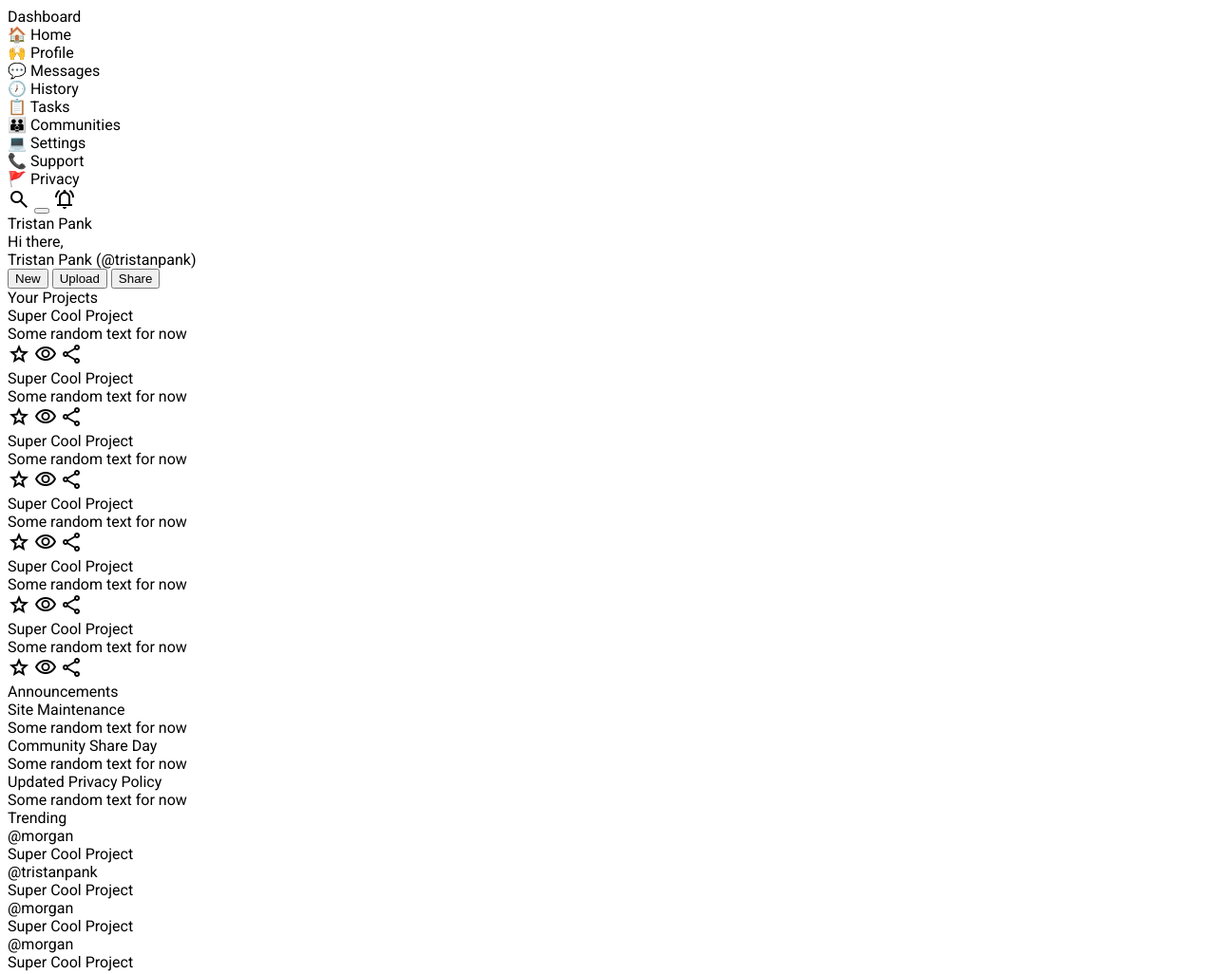
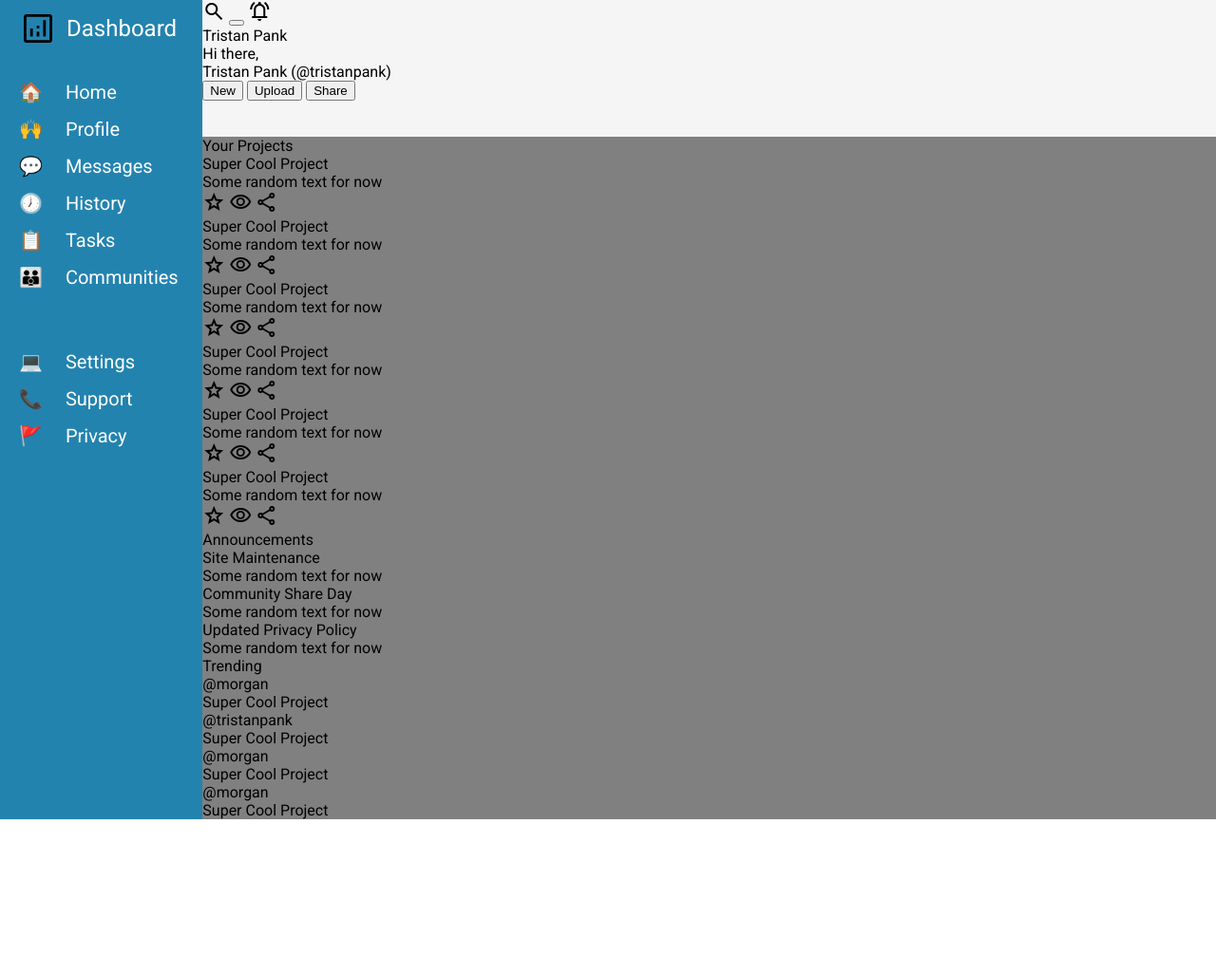
Before and after one commit to tristanpank/admin-dashboard, a plain HTML site: page index.html in a window 1280 px wide. Shown: the whole page at 95% size. After the commit the page ends 863 px from the top, so only its background shows below. Drawn offline with nearby package versions, Linux system fonts and the light colour scheme.

Commit message:
CSS For Dashboard Column

```diff
--- a/index.html
+++ b/index.html
@@ -15,8 +15,8 @@
     <div class="page">
         <div class="dashboard-column">
             <div class="dashboard-heading">
-                <div id="dheading-icon"></div>
-                <div id="dheading-text">Dashboard</div>
+                <span class="material-symbols-outlined" id="dashboard-logo">analytics</span>
+                <span class="icon-text" id="dheading-text">Dashboard</span>
             </div>
             <div class="dashboard-text">
                 <span class="icon">🏠</span>
@@ -38,7 +38,7 @@
                 <span class="icon">📋</span>
                 <span class="icon-text">Tasks</span>
             </div>
-            <div class="dashboard-text">
+            <div class="dashboard-text" id="communities">
                 <span class="icon">👪</span>
                 <span class="icon-text">Communities</span>
             </div>
--- a/styles.css
+++ b/styles.css
@@ -1,3 +1,59 @@
 body {
     font-family: 'roboto', sans-serif;
+    margin: 0;
 }
+
+.page {
+    display: grid;
+    grid-template: 1fr 5fr / 1fr 5fr;
+}
+
+.dashboard-column {
+    background-color: rgb(35, 131, 175);
+    grid-area: 1 / 1 / -1 / 2;
+    display: grid;
+    gap: 15px;
+    grid-template-rows: repeat(10, 0fr);
+    padding-left: 20px;
+    padding-top: 10px;
+}
+
+.dashboard-heading {
+    display: flex;
+    justify-content: start;
+    align-items: center;
+    margin-bottom: 20px;
+}
+
+#dashboard-logo {
+    font-size: 40px;
+    margin-right: 10px;
+}
+
+.icon-text {
+    color: white;
+    font-size: 1.25rem;
+}
+
+#dheading-text {
+    font-size: 1.5rem;
+}
+
+.icon {
+    margin-right: 20px;
+    font-size: 1.25rem;
+}
+
+#communities {
+    margin-bottom: 50px;
+}
+
+.heading {
+    background-color: whitesmoke;
+    grid-area: 1 / 2 / 2 / -1;
+}
+
+.content {
+    background-color: gray;
+    grid-area: 2 / 2 / -1 / -1;
+}
```
